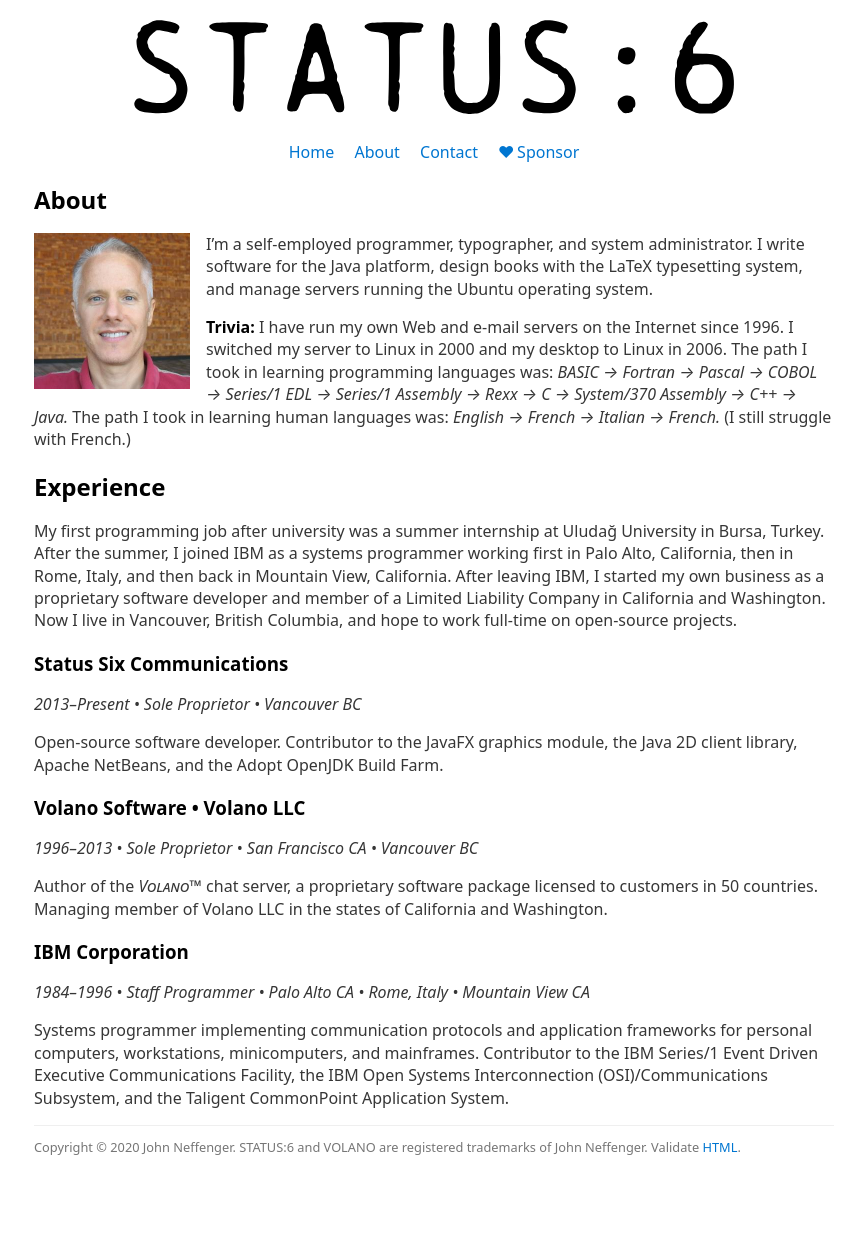
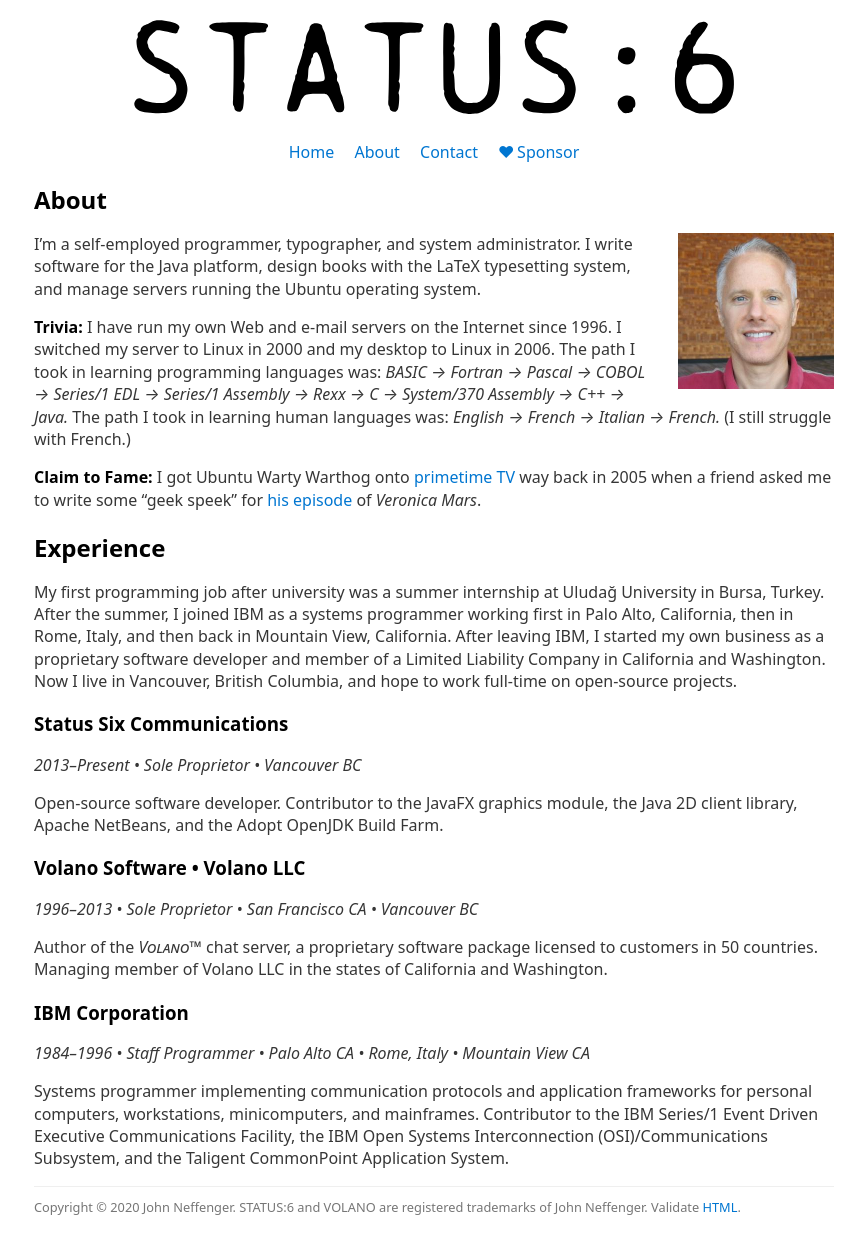
Before and after one commit to jgneff/www-status6, a Jekyll site: the page built from docs/about.md, in a window 1280 px wide. Shown: the whole page, without its empty margins (206-1071 px from the left). Built offline with Jekyll 4.4.1, drawn with Linux system fonts in a browser that asks for light colours; before the commit the page ends 1177 px from its top, so only the background shows below that.

Commit message:
Add claim to fame

```diff
--- a/docs/about.md
+++ b/docs/about.md
@@ -15,6 +15,9 @@ I have run my own Web and e-mail servers on the Internet since 1996.
 I switched my server to Linux in 2000 and my desktop to Linux in 2006.
 The path I took in learning programming languages was: *BASIC → Fortran → Pascal → COBOL → Series/1 EDL → Series/1 Assembly → Rexx → C → System/370 Assembly → C++ → Java.*
 The path I took in learning human languages was: *English → French → Italian → French.* (I still struggle with French.)
+
+**Claim to Fame:**
+I got Ubuntu Warty Warthog onto [primetime TV][clip] way back in 2005 when a friend asked me to write some "geek speek" for [his episode][episode] of *Veronica Mars*.
 
 ## Experience
 
@@ -44,5 +47,8 @@ Managing member of Volano LLC in the states of California and Washington.
 Systems programmer implementing communication protocols and application frameworks for personal computers, workstations, minicomputers, and mainframes.
 Contributor to the IBM Series/1 Event Driven Executive Communications Facility, the IBM Open Systems Interconnection (OSI)/Communications Subsystem, and the Taligent CommonPoint Application System.
 
+[clip]: https://youtu.be/GS9wdD-9EYU "Ubuntu vs OSX in Veronica Mars S01E18"
+[episode]: https://en.wikipedia.org/wiki/Weapons_of_Class_Destruction "&ldquo;Weapons of Class Destruction&rdquo; by Jed Seidel (Season 1, Episode 18)"
+
 [jgneff]: images/jgneff.jpg "Picture of John Neffenger"
-{:.left width="156" height="156"}
+{:.right width="156" height="156"}
```
